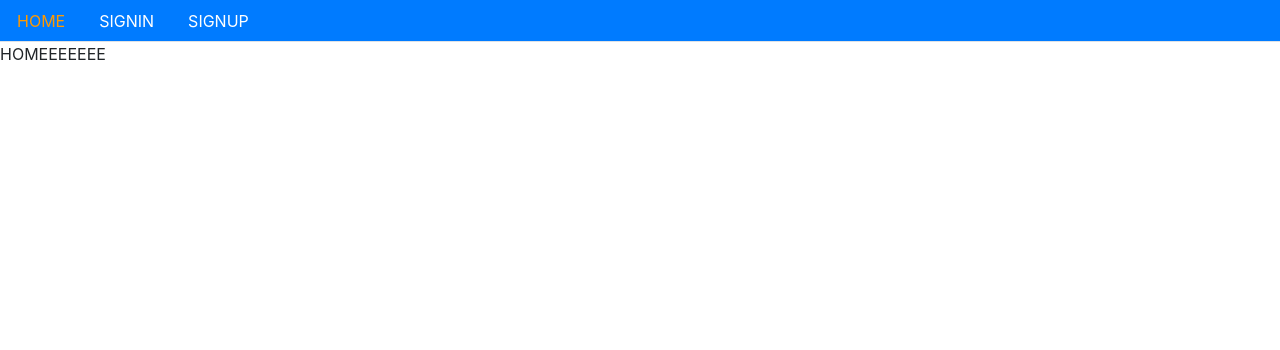
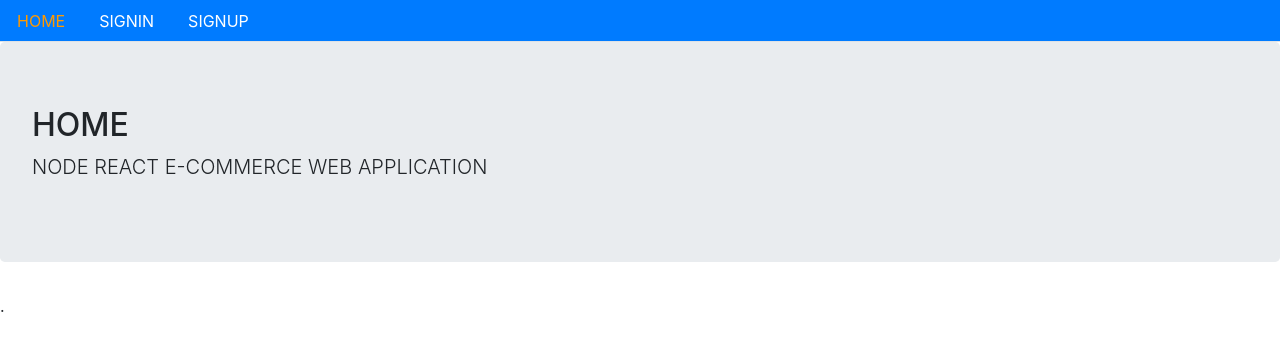
Before and after one commit to CarloMeloni/mernEcommerceFrontend, a React (Create React App) app in the folder ecommerce-front/: page / in a window 1280 px wide. Shown: the top 350 px of the page. Built offline with nearby package versions, Linux system fonts and the light colour scheme; the HTML template or start-up script is replaced by a standard one.

Commit message:
Addung a Layout component

```diff
--- a/ecommerce-front/src/Routes.js
+++ b/ecommerce-front/src/Routes.js
@@ -1,14 +1,12 @@
 import React from 'react';
 import { BrowserRouter, Switch, Route } from 'react-router-dom';
 import Home from './core/Home';
-import Menu from './core/Menu';
 import Signup from './user/Signup';
 import Signin from './user/Signin';
 
 const Routes = () => {
     return (
         <BrowserRouter>
-            <Menu />
             <Switch>
                 <Route exact path='/' component={Home} />
                 <Route exact path='/signup' component={Signup} />
--- a/ecommerce-front/src/core/Home.js
+++ b/ecommerce-front/src/core/Home.js
@@ -1,10 +1,11 @@
 import React from 'react';
+import Layout from './Layout';
 
 const Home = () => {
     return (
-        <div>
-            HOMEEEEEEE
-        </div>
+        <Layout title="HOME" description="NODE REACT E-COMMERCE WEB APPLICATION">
+            .
+        </Layout>
     )
 };
 
--- /dev/null
+++ b/ecommerce-front/src/core/Layout.js
@@ -0,0 +1,17 @@
+import React, { Fragment } from 'react';
+import Menu from './Menu';
+
+const Layout = ({ title = "Title", description = "Description", className, children }) => {
+    return (
+        <Fragment>
+            <Menu />
+            <div className="jumbotron">
+                <h2>{title}</h2>
+                <p className="lead">{description}</p>
+            </div>
+            <div className={className}>{children}</div>
+        </Fragment>
+    )
+}
+
+export default Layout;
--- a/ecommerce-front/src/user/Signin.js
+++ b/ecommerce-front/src/user/Signin.js
@@ -1,10 +1,11 @@
 import React from 'react';
+import Layout from '../core/Layout';
 
 const Signin = () => {
     return (
-        <div>
+        <Layout title="LOGIN" description="Sign in">
             Signin
-        </div>
+        </Layout>
     )
 };
 
--- a/ecommerce-front/src/user/Signup.js
+++ b/ecommerce-front/src/user/Signup.js
@@ -1,10 +1,11 @@
 import React from 'react';
+import Layout from '../core/Layout';
 
 const Signup = () => {
     return (
-        <div>
+        <Layout title="SIGNUP" description="Registration">
             SIGNUP
-        </div>
+        </Layout>
     )
 };
 
```
